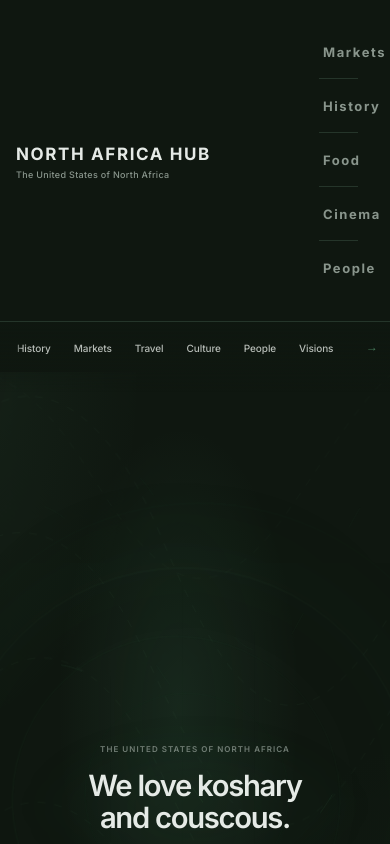
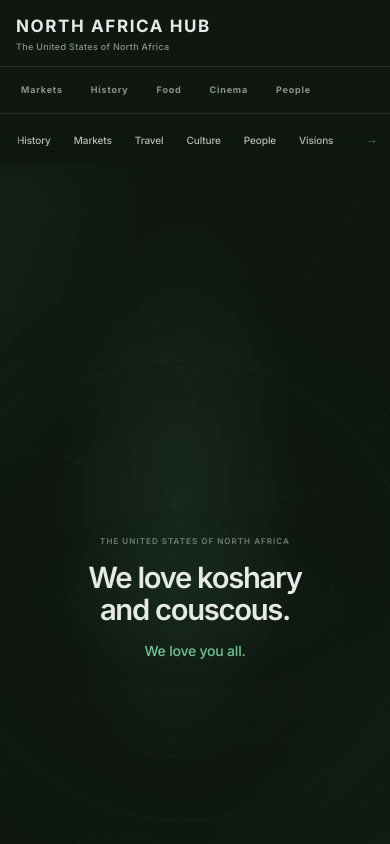
Before and after one commit to 1btestinng/test02, a Next.js app: page / in a window 390 px wide. Shown: the top 844 px of the page. Built offline with nearby package versions, Linux system fonts and the light colour scheme.

Commit message:
style: add direct touch-friendly horizontal mobile navigation

```diff
--- a/components/navigation/north-africa-shell.module.css
+++ b/components/navigation/north-africa-shell.module.css
@@ -11,10 +11,13 @@
 .navLink:hover{color:var(--ink)}
 .navLink:hover::after,.navLink.active::after{transform:scaleX(1)}
 .navLink.active{color:var(--ink)}
-.menuButton{display:none;align-items:center;justify-content:center;min-height:42px;padding:0 16px;border:1px solid var(--line);background:transparent;color:var(--ink);font:inherit;font-size:10px;font-weight:700;letter-spacing:.13em;cursor:pointer}
-.menuButton:hover{border-color:var(--accent)}
-.menuButton:focus-visible,.navLink:focus-visible,.mobileNavLink:focus-visible,.visionLink:focus-visible{outline:2px solid var(--accent);outline-offset:4px}
-.mobilePanel{display:none}
+.mobileNav{display:none}
+.mobileNavScroller{display:flex;align-items:stretch;gap:2px}
+.mobileNavLink{position:relative;display:inline-flex;align-items:center;justify-content:center;min-height:44px;padding:0 14px;flex:0 0 auto;color:var(--muted);text-decoration:none;font-size:10px;line-height:1;font-weight:700;letter-spacing:.1em;white-space:nowrap}
+.mobileNavLink::after{content:"";position:absolute;left:14px;right:14px;bottom:0;height:2px;background:var(--accent);transform:scaleX(0);transform-origin:center;transition:transform .16s ease}
+.mobileNavLink:hover,.mobileNavLink.active{color:var(--ink)}
+.mobileNavLink.active::after{transform:scaleX(1)}
+.mobileNavLink:focus-visible,.navLink:focus-visible,.visionLink:focus-visible{outline:2px solid var(--accent);outline-offset:3px}
 .content{min-width:0;min-height:calc(100vh - 112px)}
 .footer{margin-top:clamp(56px,9vw,120px);border-top:1px solid var(--line);background:var(--bg)}
 .footerInner{width:min(1180px,calc(100% - 40px));margin:0 auto;padding:18px 0 24px;display:flex;justify-content:flex-end}
@@ -26,7 +29,7 @@
 .visionLink.active::after{content:"";position:absolute;left:0;right:20px;bottom:0;height:1px;background:var(--accent)}
 
 @media(max-width:850px){
-  .headerInner{width:min(100% - 32px,680px);padding:20px 0 16px}
+  .headerInner{width:min(100% - 32px,680px);padding:20px 0 0}
   .desktopNav{gap:22px;margin-top:17px}
   .navLink{font-size:10px}
   .content{min-height:calc(100vh - 105px)}
@@ -34,34 +37,31 @@
 }
 
 @media(max-width:620px){
-  .headerInner{width:calc(100% - 32px);padding:18px 0 14px;display:grid;grid-template-columns:1fr auto;grid-template-areas:"identity menu";align-items:center;column-gap:18px}
-  .identity{grid-area:identity;text-align:left;min-width:0}
+  .headerInner{width:100%;padding:16px 0 0;display:block}
+  .identity{padding:0 16px;text-align:left}
   .brand{align-items:flex-start;max-width:100%}
   .brandName{font-size:17px;letter-spacing:.095em}
   .tagline{margin-top:6px;font-size:9px;letter-spacing:.035em;white-space:nowrap}
   .desktopNav{display:none}
-  .menuButton{grid-area:menu;display:inline-flex;align-self:center}
-  .mobilePanel{display:block;max-height:0;overflow:hidden;border-top:0 solid var(--line);transition:max-height .2s ease,border-color .2s ease}
-  .mobilePanelOpen{max-height:420px;border-top:1px solid var(--line)}
-  .mobileNav{width:calc(100% - 32px);margin:0 auto;padding:7px 0 12px}
-  .mobileNavLink{position:relative;display:flex;align-items:center;justify-content:space-between;min-height:54px;padding:0 4px;border-bottom:1px solid var(--line);color:var(--muted);text-decoration:none;font-size:13px;font-weight:700;letter-spacing:.12em}
-  .mobileNavLink:last-child{border-bottom:0}
-  .mobileNavLink:hover,.mobileNavLink.active{color:var(--ink)}
-  .mobileNavLink.active::before{content:"";width:2px;height:18px;background:var(--accent);position:absolute;left:-7px;top:18px}
-  .mobileArrow{font-size:17px;line-height:1;color:var(--muted)}
-  .content{min-height:calc(100vh - 82px)}
+  .mobileNav{display:block;width:100%;margin-top:12px;overflow:hidden;border-top:1px solid var(--line)}
+  .mobileNavScroller{width:100%;overflow-x:auto;overflow-y:hidden;scrollbar-width:none;-webkit-overflow-scrolling:touch;padding:0 8px;overscroll-behavior-x:contain;touch-action:pan-x}
+  .mobileNavScroller::-webkit-scrollbar{display:none}
+  .mobileNavLink{min-height:46px;padding:0 13px;font-size:9px;letter-spacing:.09em}
+  .mobileNavLink::after{left:13px;right:13px}
+  .content{min-height:calc(100vh - 126px)}
   .footer{margin-top:64px}
   .footerInner{width:calc(100% - 32px);padding:16px 0 22px}
 }
 
 @media(max-width:380px){
-  .headerInner{width:calc(100% - 24px);column-gap:12px}
+  .identity{padding:0 12px}
   .brandName{font-size:15px;letter-spacing:.08em}
   .tagline{font-size:8px}
-  .menuButton{padding:0 12px}
-  .mobileNav{width:calc(100% - 24px)}
+  .mobileNavLink{padding:0 11px;font-size:8px}
+  .mobileNavLink::after{left:11px;right:11px}
+  .mobileNavScroller{padding:0 5px}
 }
 
 @media(prefers-reduced-motion:reduce){
-  .navLink,.navLink::after,.mobilePanel,.visionArrow{transition:none}
+  .navLink,.navLink::after,.mobileNavLink,.mobileNavLink::after,.visionArrow{transition:none}
 }
```
